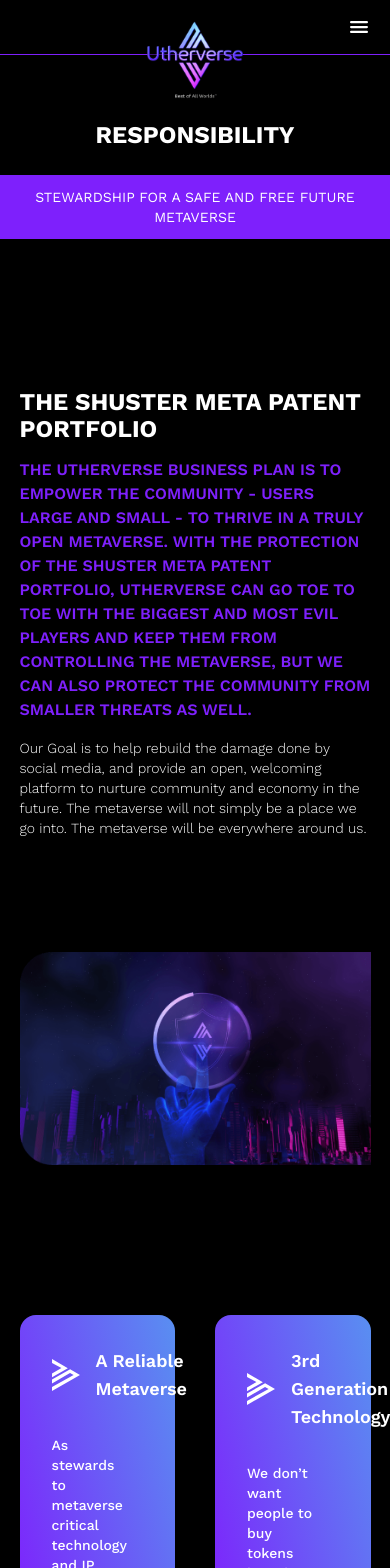
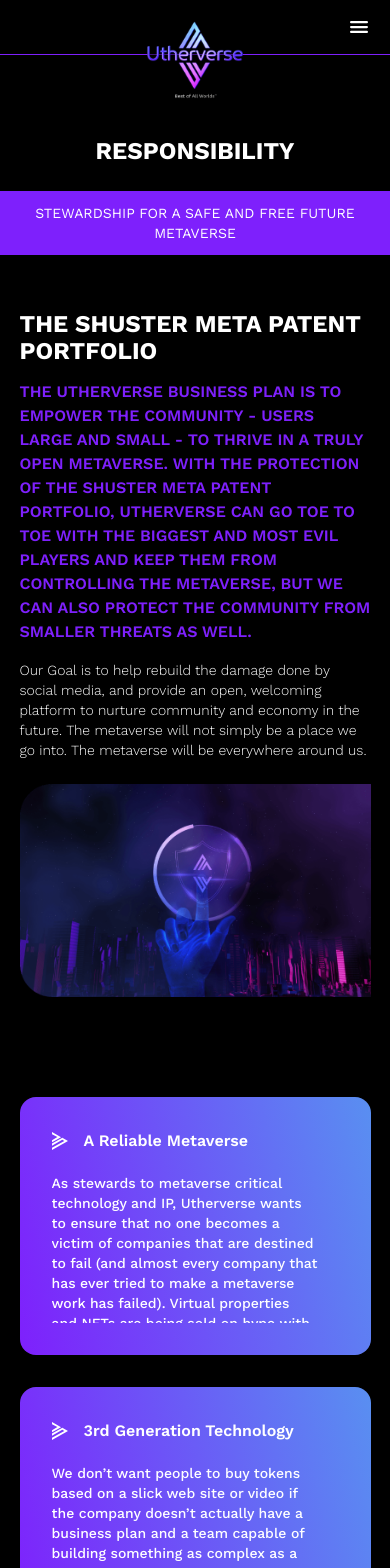
Before and after one commit to abdullahmehboob20s/Verse-Web, a Next.js app: page /responsibility in a window 390 px wide. Shown: the top 1568 px of the page. Built offline with nearby package versions, Linux system fonts and the light colour scheme.

Commit message:
page ready for mobile

```diff
--- a/components/ResponsibilityCard.js
+++ b/components/ResponsibilityCard.js
@@ -5,11 +5,11 @@
     <div className="bg-[#0d0e12ba] py-10 pt-0 px-8 rounded-2xl">
       <img
         src={img}
-        className="mb-12 mx-auto w-20 h-20 rounded-full -mt-10"
+        className="mb-6 lg:mb-12 mx-auto w-16 xl:w-20 h-16 xl:h-20 rounded-full -mt-10"
         alt=""
       />
 
-      <h1 className="fs-28px text-center text-white font-bold leading-[1.2] mb-8">
+      <h1 className="fs-28px text-center text-white font-bold leading-[1.2] mb-5 md:mb-8">
         {title}
       </h1>
 
--- a/components/TwoColumnsSection.js
+++ b/components/TwoColumnsSection.js
@@ -13,9 +13,9 @@
       {reverse ? (
         <>
           <div
-            className={`w-full max-w-[38rem] lg:max-w-[42rem] lg:pl-20 xl:pl-150px ml-auto ${
-              alignTextRightInReverse ? "text-right" : "text-left"
-            } `}
+            className={`w-full max-w-[38rem] lg:max-w-[42rem] lg:pl-20 xl:pl-150px ${
+              alignTextRightInReverse ? "ml-auto" : ""
+            } ${alignTextRightInReverse ? "text-right" : "text-left"} `}
           >
             {children}
           </div>
--- a/pages/responsibility.js
+++ b/pages/responsibility.js
@@ -11,7 +11,7 @@
 const Title = ({ img, title }) => {
   return (
     <div className="flex items-center space-x-4">
-      <img src={img} className="block w-7" alt="" />
+      <img src={img} className="block w-4 md:w-6 xl:w-7" alt="" />
       <h1 className="fs-20px font-semibold text-white">{title}</h1>
     </div>
   );
@@ -24,25 +24,25 @@
         <title>Utherverse - Build Your Metaverse</title>
       </Head>
 
-      <div className="mb-16">
+      <div className="mb-20 lg:mb-16">
         <Navbar />
       </div>
 
-      <div className="mb-100px">
+      <div className="mb-14 lg:mb-100px">
         <TitleWithBar
           title="RESPONSIBILITY"
           subtitle="STEWARDSHIP FOR A SAFE AND FREE FUTURE METAVERSE"
         />
       </div>
 
-      <div className="mb-150px">
+      <div className="mb-100px lg:mb-150px">
         <TwoColumnsSection
           reverse={true}
           img="images/responsibilty-img-1.png"
           imgHeight="h-full"
           alignTextRightInReverse={false}
         >
-          <div className="py-50px">
+          <div className="lg:py-50px">
             <h4 className="fs-56px text-white uppercase font-bold mb-4 leading-[1.1]">
               THE SHUSTER META PATENT PORTFOLIO
             </h4>
@@ -55,7 +55,7 @@
               community from smaller threats as well.
             </h4>
 
-            <p className="fs-16px text-white mb-10 font-light">
+            <p className="fs-16px text-white font-light">
               Our Goal is to help rebuild the damage done by social media, and
               provide an open, welcoming platform to nurture community and
               economy in the future. The metaverse will not simply be a place we
@@ -65,13 +65,13 @@
         </TwoColumnsSection>
       </div>
 
-      <div className="mb-150px">
+      <div className="mb-100px lg:mb-150px">
         <div className="container-2">
-          <div className="grid grid-cols-2 gap-10">
+          <div className="grid md:grid-cols-2 gap-8 md:gap-10">
             <FixedHeightCard
               bg="bg-purple-gradient-2"
               TitleComponent={() => (
-                <div className="mb-8">
+                <div className="mb-5 md:mb-6 lg:mb-8">
                   <Title
                     img="images/logo-white.svg"
                     title="A Reliable Metaverse"
@@ -91,7 +91,7 @@
             <FixedHeightCard
               bg="bg-purple-gradient-2"
               TitleComponent={() => (
-                <div className="mb-8">
+                <div className="mb-5 md:mb-6 lg:mb-8">
                   <Title
                     img="images/logo-white.svg"
                     title="3rd Generation Technology"
@@ -112,12 +112,12 @@
         </div>
       </div>
 
-      <div className="mb-150px">
+      <div className="mb-100px lg:mb-150px">
         <TwoColumnsSection
           img="images/responsibilty-img-1.png"
           imgHeight="h-full"
         >
-          <div className="py-50px">
+          <div className="lg:py-50px">
             <h4 className="fs-56px text-white uppercase font-bold mb-4 leading-[1.1]">
               COMMUNITY <br /> SAFETY MANDATE
             </h4>
@@ -141,13 +141,13 @@
         </TwoColumnsSection>
       </div>
 
-      <div className="mb-200px">
+      <div className="mb-150px lg:mb-200px">
         <div className="container-2">
-          <div className="grid grid-cols-2 gap-10">
+          <div className="grid md:grid-cols-2 gap-8 md:gap-10">
             <FixedHeightCard
               bg="bg-purple-gradient-2"
               TitleComponent={() => (
-                <div className="mb-8">
+                <div className="mb-5 md:mb-6 lg:mb-8">
                   <Title
                     img="images/logo-white.svg"
                     title="Foster the Best of Human Nature"
@@ -174,7 +174,7 @@
             <FixedHeightCard
               bg="bg-purple-gradient-2"
               TitleComponent={() => (
-                <div className="mb-8">
+                <div className="mb-5 md:mb-6 lg:mb-8">
                   <Title
                     img="images/logo-white.svg"
                     title="Safe Environment for Commerce and Community"
@@ -195,8 +195,8 @@
         </div>
       </div>
 
-      <div className="mb-150px">
-        <div className="container-2 grid grid-cols-3 gap-8">
+      <div className="mb-100px lg:mb-150px">
+        <div className="container-2 grid lg:grid-cols-3 gap-16 lg:gap-8">
           <ResponsibilityCard
             img="images/vision-person.png"
             title="Community"
@@ -215,23 +215,23 @@
         </div>
       </div>
 
-      <div className="mb-150px">
+      <div className="mb-100px lg:mb-150px">
         <TwoColumnsSection
-          imgHeight="h-full"
+          imgHeight="h-auto lg:h-full"
           reverse={true}
           ImgComponent={() => {
             return (
-              <div className="absolute top-0 left-0 w-full p-12 h-full bg-[#14141475]">
+              <div className="lg:absolute top-0 left-0 w-full lg:p-12 h-auto lg:h-full bg-[#14141475]">
                 <img
                   src="images/cube.png"
-                  className="w-full h-full object-fill"
+                  className="w-full h-auto lg:h-full object-fill"
                   alt=""
                 />
               </div>
             );
           }}
         >
-          <div className="py-50px">
+          <div className="lg:py-50px">
             <h4 className="fs-56px text-white uppercase font-bold mb-4 leading-[1.1]">
               FRAUD AND TOKEN PROTECTION
             </h4>
@@ -256,9 +256,9 @@
         </TwoColumnsSection>
       </div>
 
-      <div className="mb-100px">
+      <div className="mb-20 lg:mb-100px">
         <TwoColumnsSection img="images/dispute.png" imgHeight="h-full">
-          <div className="py-50px">
+          <div className="lg:py-50px">
             <h4 className="fs-56px text-white uppercase font-bold mb-4 leading-[1.1]">
               TRANSACTIONAL DISPUTES
             </h4>
@@ -283,7 +283,7 @@
         </TwoColumnsSection>
       </div>
 
-      <div className="mb-100px">
+      <div className="mb-20 lg:mb-100px">
         <div className="container-2">
           <ContactUs showImageBanner={false} />
         </div>
--- a/styles/globals.css
+++ b/styles/globals.css
@@ -142,7 +142,7 @@
   }
 
   .fs-20px {
-    @apply text-lg xl:text-xl;
+    @apply text-base lg:text-lg xl:text-xl;
   }
 
   .fs-22px {
```
